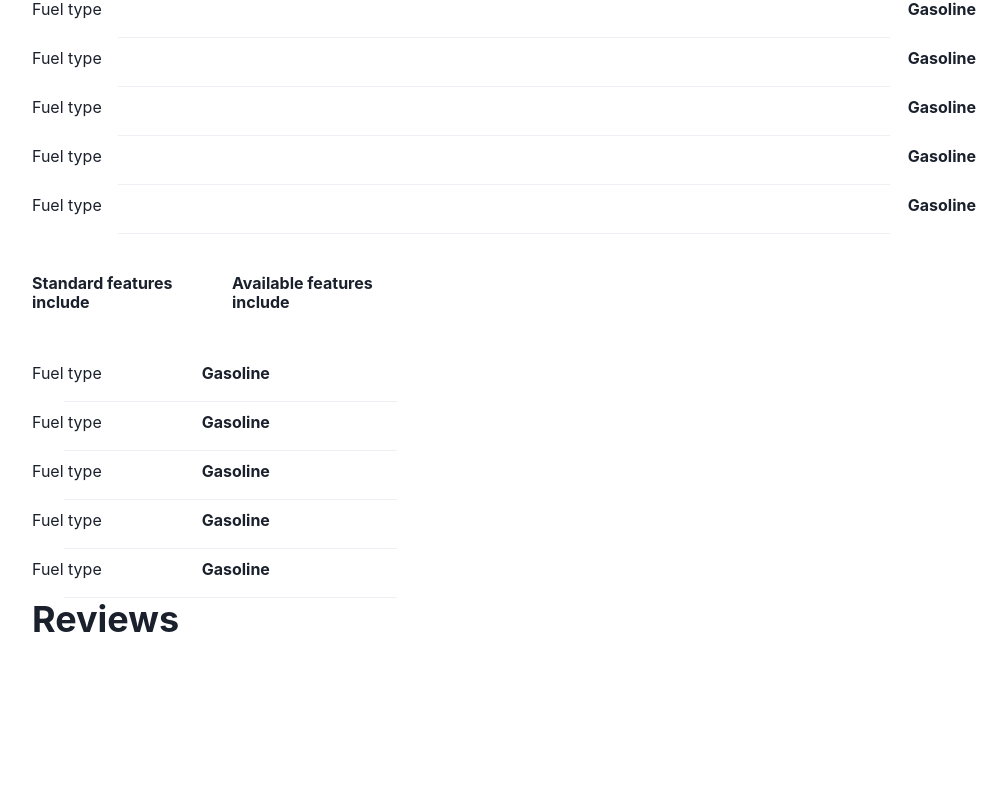
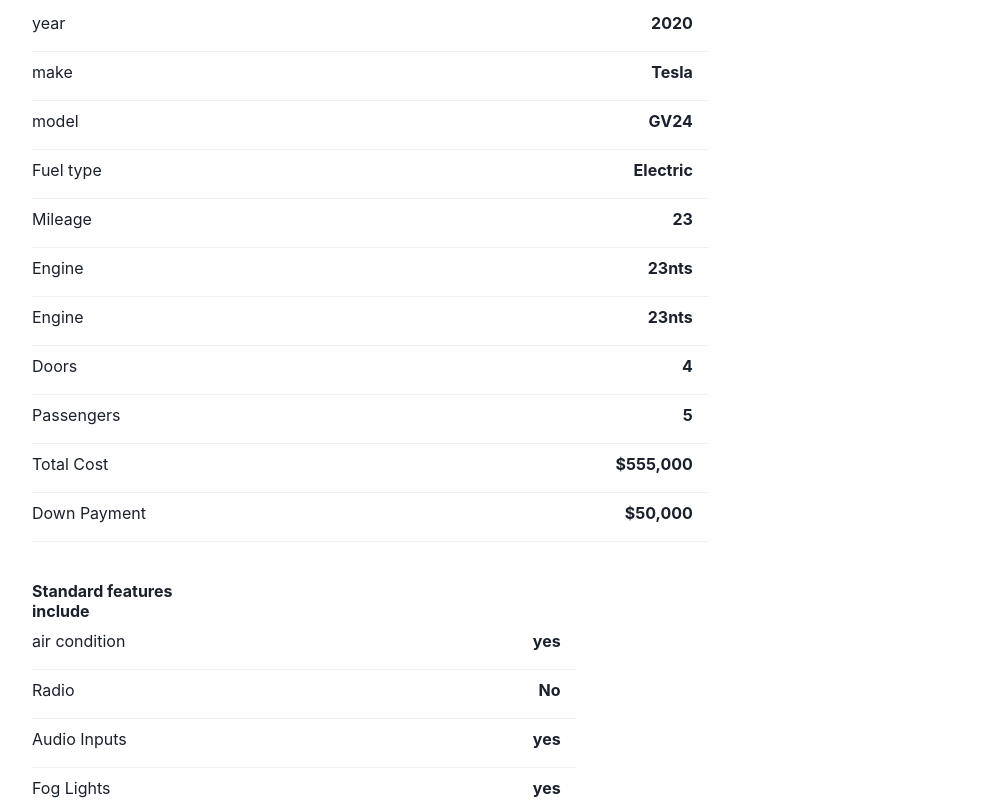
Before and after one commit to wajidkashoo14/carpalar, a Next.js app: page /singlecar in a window 1280 px wide. Shown: the part 1260-2060 px from the top of the page, without its empty margins (136-1143 px from the left). Before the commit the page ends 1941 px from the top, so only its background shows below. Built offline with nearby package versions, Linux system fonts and the light colour scheme.

Commit message:
added car features

```diff
--- a/components/Layout/Description.js
+++ b/components/Layout/Description.js
@@ -16,7 +16,7 @@
       <Heading width="100vw" mb="10">
         Description
       </Heading>
-      <Text mb="10" fontSize="lg" width="100%" fontWeight="medium">
+      <Text mb="10" fontSize="lg" width="100%" fontWeight="normal">
         {` Lorem Ipsum is simply dummy text of the printing and typesetting
         industry. Lorem Ipsum has been the industry's standard dummy text ever
         since the 1500s, when an unknown printer took a galley of type and
@@ -28,7 +28,7 @@
         of Lorem Ipsum.`}
       </Text>
 
-      <Text mb="10" fontSize="lg" fontWeight="medium">
+      <Text mb="10" fontSize="lg" fontWeight="normal">
         {`Lorem Ipsum is simply dummy text of the printing and typesetting
         industry. Lorem Ipsum has been the industry's standard dummy text ever
         since the 1500s, when an unknown printer took a galley of type and
@@ -37,20 +37,45 @@
       <Box
         display="flex"
         flexDir="column"
-        width="100%"
-        alignItems="center"
+        width="70%"
+        // alignItems="center"
         justifyContent="center"
       >
+        <Heading as="h2" mb="5" textAlign="left">
+          Features
+        </Heading>
         <Flex
           justifyContent="space-between"
           alignItems="center"
           mt="2"
           w="100%"
         >
-          <Text>Fuel type</Text>
-          <Text fontWeight="bold">Gasoline</Text>
+          <Text>year</Text>
+          <Text fontWeight="bold">2020</Text>
         </Flex>
-        <Divider width="80%" mx="auto" color="" p="2" />
+        <Divider width="100%" mx="auto" color="" p="2" />
+
+        <Flex
+          justifyContent="space-between"
+          alignItems="center"
+          width="100%"
+          mt="2"
+        >
+          <Text>make</Text>
+          <Text fontWeight="bold">Tesla</Text>
+        </Flex>
+        <Divider width="100%" mx="auto" color="" p="2" />
+
+        <Flex
+          justifyContent="space-between"
+          alignItems="center"
+          width="100%"
+          mt="2"
+        >
+          <Text>model</Text>
+          <Text fontWeight="bold">GV24</Text>
+        </Flex>
+        <Divider width="100%" mx="auto" color="" p="2" />
 
         <Flex
           justifyContent="space-between"
@@ -59,9 +84,9 @@
           mt="2"
         >
           <Text>Fuel type</Text>
-          <Text fontWeight="bold">Gasoline</Text>
+          <Text fontWeight="bold">Electric</Text>
         </Flex>
-        <Divider width="80%" mx="auto" color="" p="2" />
+        <Divider width="100%" mx="auto" color="" p="2" />
 
         <Flex
           justifyContent="space-between"
@@ -69,10 +94,10 @@
           width="100%"
           mt="2"
         >
-          <Text>Fuel type</Text>
-          <Text fontWeight="bold">Gasoline</Text>
+          <Text>Mileage</Text>
+          <Text fontWeight="bold">23</Text>
         </Flex>
-        <Divider width="80%" mx="auto" color="" p="2" />
+        <Divider width="100%" mx="auto" color="" p="2" />
 
         <Flex
           justifyContent="space-between"
@@ -80,32 +105,60 @@
           width="100%"
           mt="2"
         >
-          <Text>Fuel type</Text>
-          <Text fontWeight="bold">Gasoline</Text>
+          <Text>Engine</Text>
+          <Text fontWeight="bold">23nts</Text>
         </Flex>
-        <Divider width="80%" mx="auto" color="" p="2" />
-
+        <Divider width="100%" mx="auto" color="" p="2" />
         <Flex
           justifyContent="space-between"
           alignItems="center"
           width="100%"
           mt="2"
         >
-          <Text>Fuel type</Text>
-          <Text fontWeight="bold">Gasoline</Text>
+          <Text>Engine</Text>
+          <Text fontWeight="bold">23nts</Text>
         </Flex>
-        <Divider width="80%" mx="auto" color="" p="2" />
-
+        <Divider width="100%" mx="auto" color="" p="2" />
         <Flex
           justifyContent="space-between"
           alignItems="center"
           width="100%"
           mt="2"
         >
-          <Text>Fuel type</Text>
-          <Text fontWeight="bold">Gasoline</Text>
+          <Text>Doors</Text>
+          <Text fontWeight="bold">4</Text>
         </Flex>
-        <Divider width="80%" mx="auto" color="" p="2" />
+        <Divider width="100%" mx="auto" color="" p="2" />
+        <Flex
+          justifyContent="space-between"
+          alignItems="center"
+          width="100%"
+          mt="2"
+        >
+          <Text>Passengers</Text>
+          <Text fontWeight="bold">5</Text>
+        </Flex>
+        <Divider width="100%" mx="auto" color="" p="2" />
+        <Flex
+          justifyContent="space-between"
+          alignItems="center"
+          width="100%"
+          mt="2"
+        >
+          <Text>Total Cost</Text>
+          <Text fontWeight="bold">$555,000</Text>
+        </Flex>
+        <Divider width="100%" mx="auto" color="" p="2" />
+        <Flex
+          justifyContent="space-between"
+          alignItems="center"
+          width="100%"
+          mt="2"
+        >
+          <Text>Down Payment </Text>
+          <Text fontWeight="bold">$50,000</Text>
+        </Flex>
+        <Divider width="100%" mx="auto" color="" p="2" />
       </Box>
 
       {/* second box start */}
@@ -120,17 +173,57 @@
         <Flex
           display="flex"
           //   justifyContent="center"
-          width="60%"
+          width="80%"
           mt="10"
+          flexDir="column"
 
           //   alignItems="flex-start"
         >
           <Heading as="h5" fontSize="md" width="10rem">
             Standard features include
           </Heading>
-          <Heading as="h5" fontSize="md" ml="2.5rem" width="10rem">
-            Available features include
-          </Heading>
+          <Box>
+            <Flex
+              justifyContent="space-between"
+              alignItems="center"
+              width="100%"
+              mt="2"
+            >
+              <Text>air condition</Text>
+              <Text fontWeight="bold">yes</Text>
+            </Flex>
+            <Divider width="100%" mx="auto" color="" p="2" />
+            <Flex
+              justifyContent="space-between"
+              alignItems="center"
+              width="100%"
+              mt="2"
+            >
+              <Text>Radio</Text>
+              <Text fontWeight="bold">No</Text>
+            </Flex>
+            <Divider width="100%" mx="auto" color="" p="2" />
+            <Flex
+              justifyContent="space-between"
+              alignItems="center"
+              width="100%"
+              mt="2"
+            >
+              <Text>Audio Inputs</Text>
+              <Text fontWeight="bold">yes</Text>
+            </Flex>
+            <Divider width="100%" mx="auto" color="" p="2" />
+            <Flex
+              justifyContent="space-between"
+              alignItems="center"
+              width="100%"
+              mt="2"
+            >
+              <Text>Fog Lights</Text>
+              <Text fontWeight="bold">yes</Text>
+            </Flex>
+            <Divider width="100%" mx="auto" color="" p="2" />
+          </Box>
         </Flex>
 
         <Box
@@ -149,7 +242,7 @@
             <Text>Fuel type</Text>
             <Text fontWeight="bold">Gasoline</Text>
           </Flex>
-          <Divider width="80%" mx="auto" color="" p="2" />
+          <Divider width="100%" mx="auto" color="" p="2" />
 
           <Flex
             justifyContent="space-between"
@@ -160,7 +253,7 @@
             <Text>Fuel type</Text>
             <Text fontWeight="bold">Gasoline</Text>
           </Flex>
-          <Divider width="80%" mx="auto" color="" p="2" />
+          <Divider width="100%" mx="auto" color="" p="2" />
 
           <Flex
             justifyContent="space-between"
@@ -171,7 +264,7 @@
             <Text>Fuel type</Text>
             <Text fontWeight="bold">Gasoline</Text>
           </Flex>
-          <Divider width="80%" mx="auto" color="" p="2" />
+          <Divider width="100%" mx="auto" color="" p="2" />
 
           <Flex
             justifyContent="space-between"
@@ -182,7 +275,7 @@
             <Text>Fuel type</Text>
             <Text fontWeight="bold">Gasoline</Text>
           </Flex>
-          <Divider width="80%" mx="auto" color="" p="2" />
+          <Divider width="100%" mx="auto" color="" p="2" />
 
           <Flex
             justifyContent="space-between"
@@ -193,7 +286,7 @@
             <Text>Fuel type</Text>
             <Text fontWeight="bold">Gasoline</Text>
           </Flex>
-          <Divider width="80%" mx="auto" color="" p="2" />
+          <Divider width="100%" mx="auto" color="" p="2" />
         </Box>
       </Box>
 
--- /dev/null
+++ b/components/Layout/Productreview.js
@@ -0,0 +1,28 @@
+import { Container, Flex, Image, Text } from "@chakra-ui/react";
+import React from "react";
+
+function Productreview() {
+  return (
+    <Container width="50vh" minH="50vh">
+      <Flex flexDir="column" gap="5" padding="5">
+        <Flex justifyContent="center" alignItems="center">
+          <Image
+            src="./homecar.jpg"
+            height="5rem"
+            width="5rem"
+            borderRadius="50%"
+          />
+          <Text> Wajid Hussain</Text>
+        </Flex>
+        <Text>
+          Lorem Ipsum is simply dummy text of the printing and typesetting
+          industry. Lorem Ipsum has been the industry's standard dummy text ever
+          since the 1500s, when an unknown printer took a galley of type and
+          scrambled it to make a type specimen book.{" "}
+        </Text>
+      </Flex>
+    </Container>
+  );
+}
+
+export default Productreview;
--- a/components/Layout/Singlecar.js
+++ b/components/Layout/Singlecar.js
@@ -11,6 +11,7 @@
   HStack,
 } from "@chakra-ui/react";
 import Image from "next/image";
+import Productreview from "./Productreview";
 
 export default function SIngleCar() {
   return (
@@ -74,6 +75,7 @@
         </Button>
       </Stack>
       <Image src="/homecar.jpg" width={550} height={350} />I
+
     </Flex>
   );
 }
--- a/components/Layout/Whycarpalar.js
+++ b/components/Layout/Whycarpalar.js
@@ -9,7 +9,7 @@
         WHY CHOOSE CARPALAR
       </Heading>
       <Container
-        px="10"
+        px="8rem"
         py="5"
         pb="16rem"
         maxW="100%"
```
Also changed, not shown: styles/globals.css (line endings or trailing spaces).
